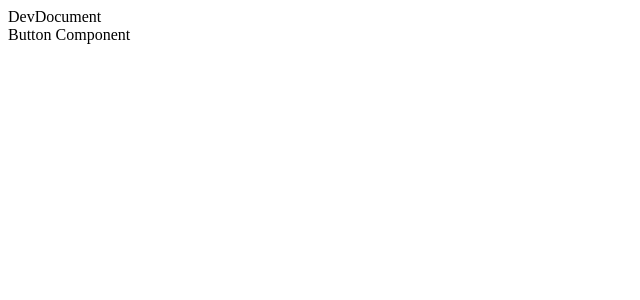
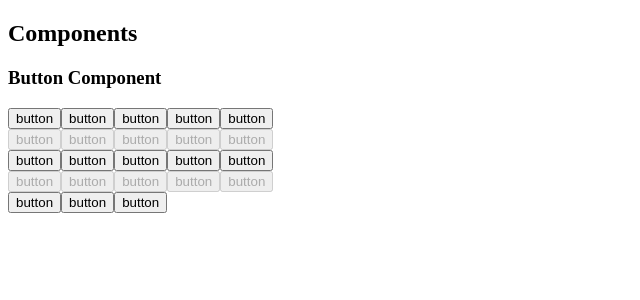
Before and after one commit to wknowpark797/vue2-basic-custom, a Vue app in the folder vue2-basic-custom/: page /dev/document in a window 1280 px wide. Shown: the top 300 px of the page, without its empty margins (0-640 px from the left). Built offline with nearby package versions, Linux system fonts and the light colour scheme.

Commit message:
버튼 컴포넌트 속성 추가

```diff
--- a/vue2-basic-custom/src/components/DevDocument.vue
+++ b/vue2-basic-custom/src/components/DevDocument.vue
@@ -2,15 +2,58 @@
 
 <template>
     <div>
-        DevDocument
+        <h2>Components</h2>
 
-        <ButtonComp />
+        <!-- Button -->
+        <div>
+            <h3>Button Component</h3>
+
+            <div>
+                <ButtonComp>button</ButtonComp>
+                <ButtonComp :color="'red'">button</ButtonComp>
+                <ButtonComp :color="'blue'">button</ButtonComp>
+                <ButtonComp :color="'green'">button</ButtonComp>
+                <ButtonComp :color="'gray'">button</ButtonComp>
+            </div>
+            <div>
+                <ButtonComp :disabled="true">button</ButtonComp>
+                <ButtonComp :disabled="true" :color="'red'">button</ButtonComp>
+                <ButtonComp :disabled="true" :color="'blue'">button</ButtonComp>
+                <ButtonComp :disabled="true" :color="'green'">button</ButtonComp>
+                <ButtonComp :disabled="true" :color="'gray'">button</ButtonComp>
+            </div>
+            <div>
+                <ButtonComp :outlined="true">button</ButtonComp>
+                <ButtonComp :outlined="true" :color="'red'">button</ButtonComp>
+                <ButtonComp :outlined="true" :color="'blue'">button</ButtonComp>
+                <ButtonComp :outlined="true" :color="'green'">button</ButtonComp>
+                <ButtonComp :outlined="true" :color="'gray'">button</ButtonComp>
+            </div>
+            <div>
+                <ButtonComp :disabled="true" :outlined="true">button</ButtonComp>
+                <ButtonComp :disabled="true" :outlined="true" :color="'red'">button</ButtonComp>
+                <ButtonComp :disabled="true" :outlined="true" :color="'blue'">button</ButtonComp>
+                <ButtonComp :disabled="true" :outlined="true" :color="'green'">button</ButtonComp>
+                <ButtonComp :disabled="true" :outlined="true" :color="'gray'">button</ButtonComp>
+            </div>
+            <div>
+                <ButtonComp :size="'large'">button</ButtonComp>
+                <ButtonComp>button</ButtonComp>
+                <ButtonComp :size="'small'">button</ButtonComp>
+            </div>
+        </div>
+
     </div>
 </template>
 
 <script>
     export default {
-        name: 'DevDocument'
+        name: 'DevDocument',
+        data() {
+            return {
+
+            }
+        }
     }
 </script>
 
--- a/vue2-basic-custom/src/components/common/ButtonComp.vue
+++ b/vue2-basic-custom/src/components/common/ButtonComp.vue
@@ -1,14 +1,42 @@
 <!-- Button Component -->
 
 <template>
-    <div>
-        Button Component
-    </div>
+    <button :type="type"
+            :disabled="disabled"
+            :class="[size, color, outlined]"
+            @click="onClick">
+        <slot />
+    </button>
 </template>
 
 <script>
     export default {
         name: 'ButtonComp',
+        props: {
+            type: {
+                type: String,
+                default: 'button',
+                description: 'button | reset | submit'
+            },
+            size: {
+                type: String,
+                default: 'medium',
+                description: 'large | medium | small'
+            },
+            color: {
+                type: String,
+                default: 'black',
+                description: 'black | red | blue | green | gray'
+            },
+            outlined: {
+                type: Boolean,
+                default: false
+            },
+            disabled: {
+                type: Boolean,
+                default: false
+            }
+        },
         data() {
             return {
 
@@ -18,7 +46,9 @@
 
         },
         methods: {
-
+            onClick() {
+                this.$emit('click');
+            }
         },
     }
 </script>
```
